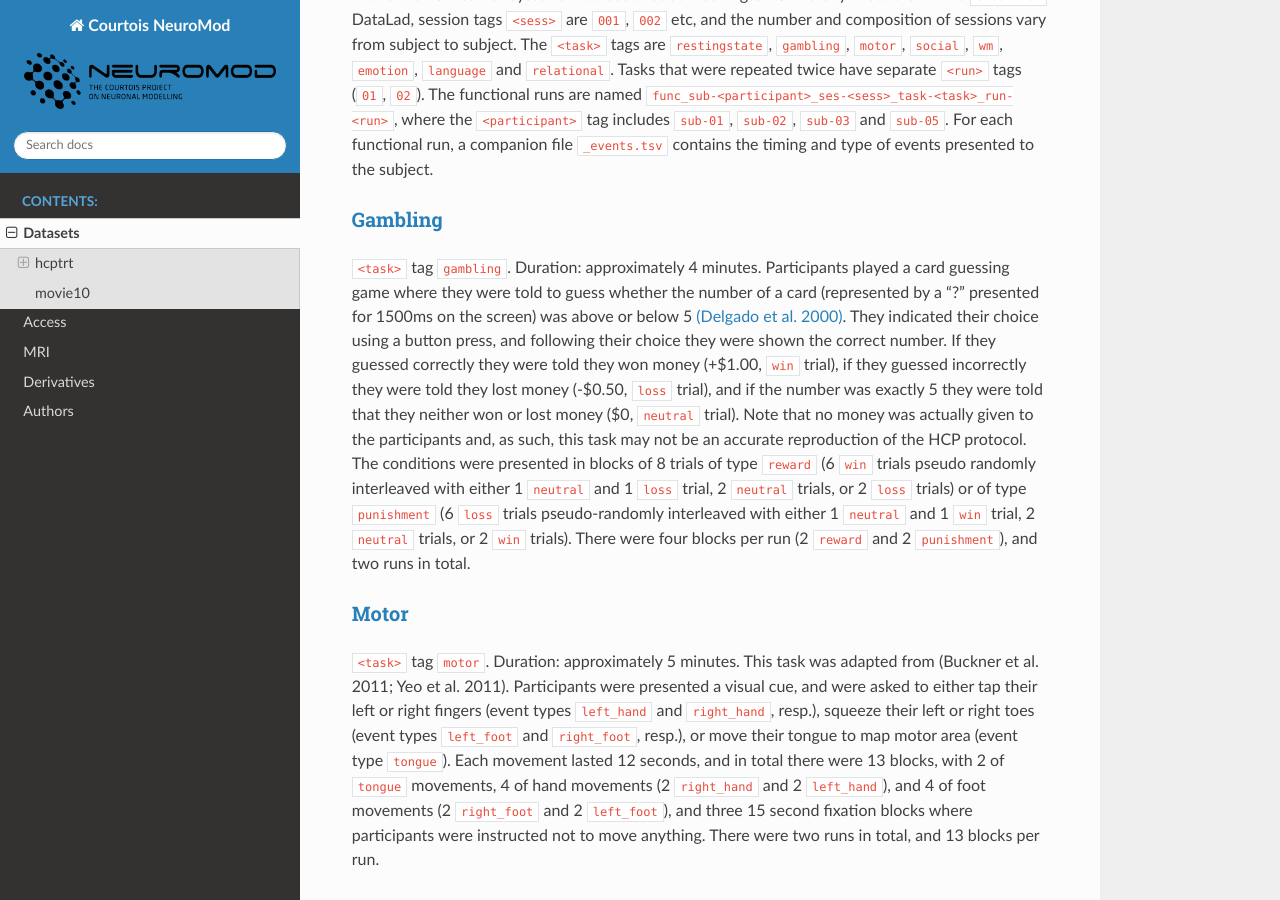
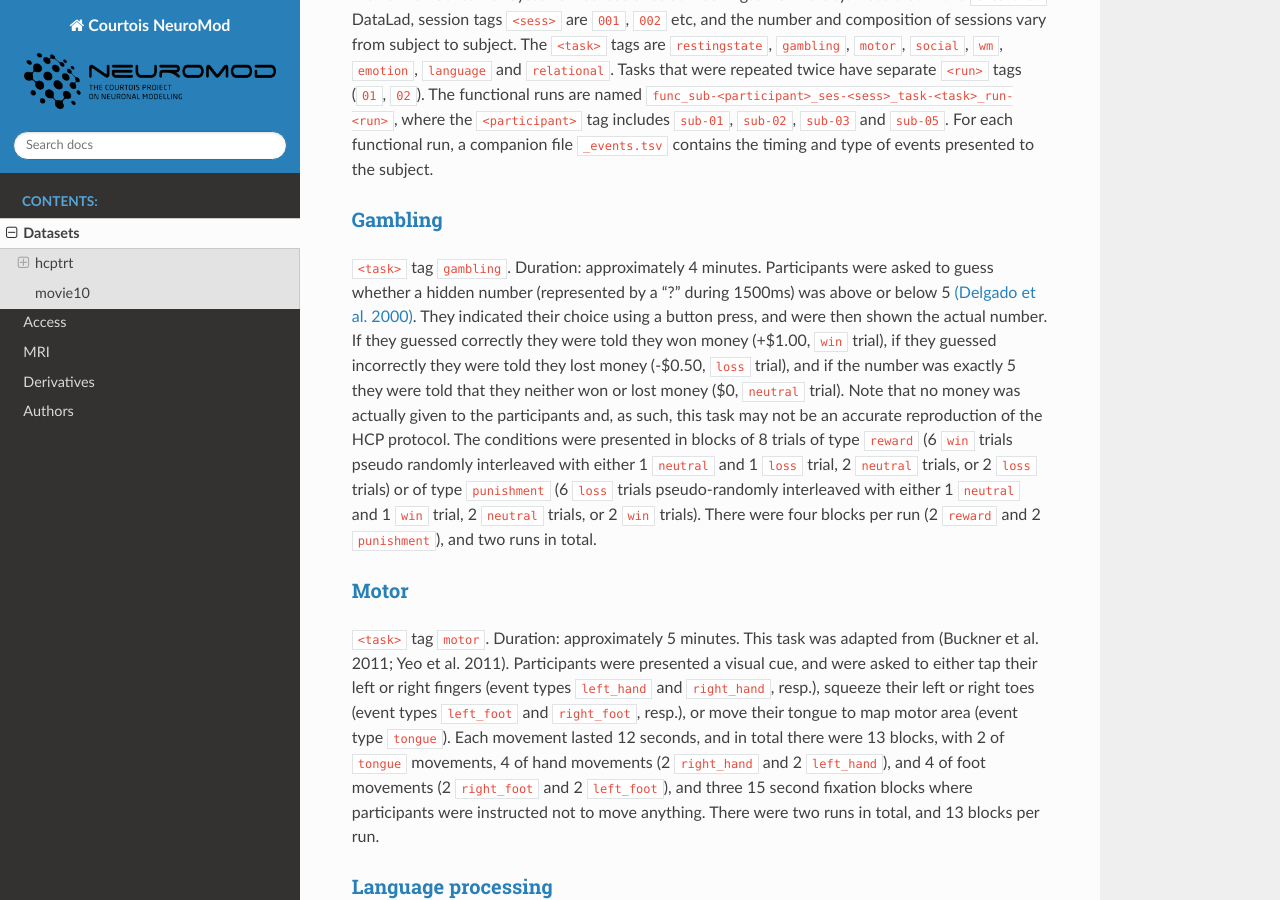
Before and after one commit to courtois-neuromod/cneuromod_docs, a Sphinx documentation site: the page built from source/DATASETS.md, in a window 1280 px wide and 900 px high, scrolled down 474 px. Built offline with Sphinx 7.4.7 and the Read the Docs theme 2.0.0, drawn with Linux system fonts in a browser that asks for light colours.

Commit message:
Update DATASETS.md

```diff
--- a/source/DATASETS.md
+++ b/source/DATASETS.md
@@ -7,7 +7,7 @@
 
 
 ### [Gambling](http://www.cognitiveatlas.org/task/id/trm_550b5c1a7f4db/)
-`<task>` tag `gambling`. Duration: approximately 4 minutes. Participants played a card guessing game where they were told to guess whether the number of a card (represented by a “?” presented for 1500ms on the screen) was above or below 5 [(Delgado et al. 2000)](https://doi.org/10.1016/j.neuroimage.2004.10.002). They indicated their choice using a button press, and following their choice they were shown the correct number. If they guessed correctly they were told they won money (+$1.00, `win` trial), if they guessed incorrectly they were told they lost money (-$0.50, `loss` trial), and if the number was exactly 5 they were told that they neither won or lost money ($0, `neutral` trial). Note that no money was actually given to the participants and, as such, this task may not be an accurate reproduction of the HCP protocol. The conditions were presented in blocks of 8 trials of type `reward` (6 `win` trials pseudo randomly interleaved with either 1 `neutral` and 1 `loss` trial, 2 `neutral` trials, or 2 `loss` trials) or of type `punishment` (6 `loss` trials pseudo-randomly interleaved with either 1 `neutral` and 1 `win` trial, 2 `neutral` trials, or 2 `win` trials). There were four blocks per run (2 `reward` and 2 `punishment`), and two runs in total.
+`<task>` tag `gambling`. Duration: approximately 4 minutes. Participants were asked to guess whether a hidden number (represented by a “?” during 1500ms) was above or below 5 [(Delgado et al. 2000)](https://doi.org/10.1016/j.neuroimage.2004.10.002). They indicated their choice using a button press, and were then shown the actual number. If they guessed correctly they were told they won money (+$1.00, `win` trial), if they guessed incorrectly they were told they lost money (-$0.50, `loss` trial), and if the number was exactly 5 they were told that they neither won or lost money ($0, `neutral` trial). Note that no money was actually given to the participants and, as such, this task may not be an accurate reproduction of the HCP protocol. The conditions were presented in blocks of 8 trials of type `reward` (6 `win` trials pseudo randomly interleaved with either 1 `neutral` and 1 `loss` trial, 2 `neutral` trials, or 2 `loss` trials) or of type `punishment` (6 `loss` trials pseudo-randomly interleaved with either 1 `neutral` and 1 `win` trial, 2 `neutral` trials, or 2 `win` trials). There were four blocks per run (2 `reward` and 2 `punishment`), and two runs in total.
 
 ### [Motor](http://www.cognitiveatlas.org/task/id/trm_550b53d7dd674/)
 `<task>` tag `motor`. Duration: approximately 5 minutes. This task was adapted from (Buckner et al. 2011; Yeo et al. 2011). Participants were presented a visual cue, and were asked to either tap their left or right fingers (event types `left_hand` and `right_hand`, resp.), squeeze their left or right toes (event types `left_foot` and `right_foot`, resp.), or move their tongue to map motor area (event type `tongue`). Each movement lasted 12 seconds, and in total there were 13 blocks, with 2 of `tongue` movements, 4 of hand movements (2 `right_hand` and 2 `left_hand`), and 4 of foot movements (2 `right_foot` and 2 `left_foot`), and three 15 second fixation blocks where participants were instructed not to move anything. There were two runs in total, and 13 blocks per run.
```
